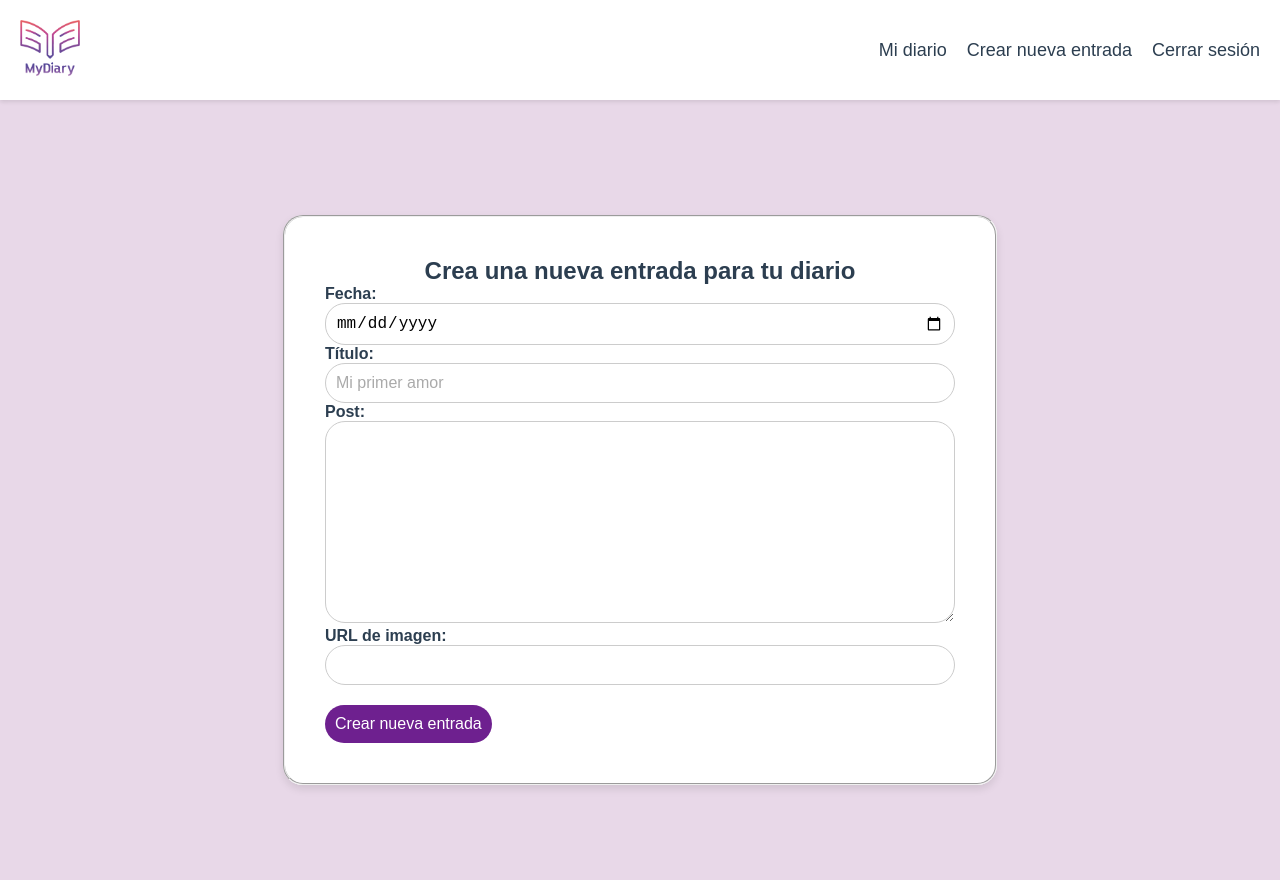
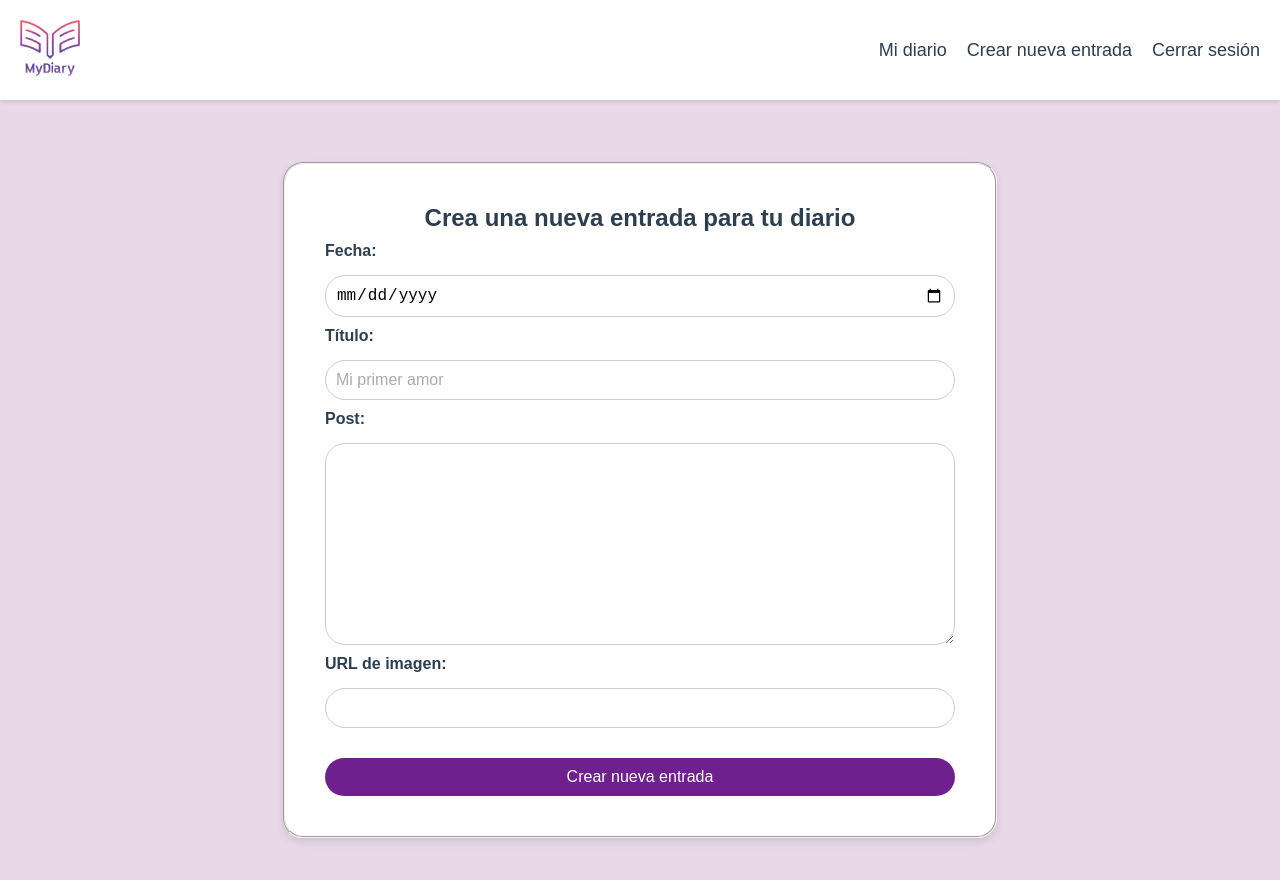
Before and after one commit to marianodilup/DiaryProject, a React (Vite) app: page /#/CreatePost in a window 1280 px wide. Shown: the top 880 px of the page. Built offline with nearby package versions, Linux system fonts and the light colour scheme; no server answers; sample sign-in values are in the browser's storage.

Commit message:
styles changed

```diff
--- a/src/components/CreatePost/CreatePost.scss
+++ b/src/components/CreatePost/CreatePost.scss
@@ -12,6 +12,13 @@ $border-radius: 20px;
   justify-content: center;
   align-items: center;
   height: 100vh;
+
+  form{
+    display: flex;
+  flex-direction: column;
+  gap: 10px;
+
+  }
 
   fieldset {
     width: 60%;
```
